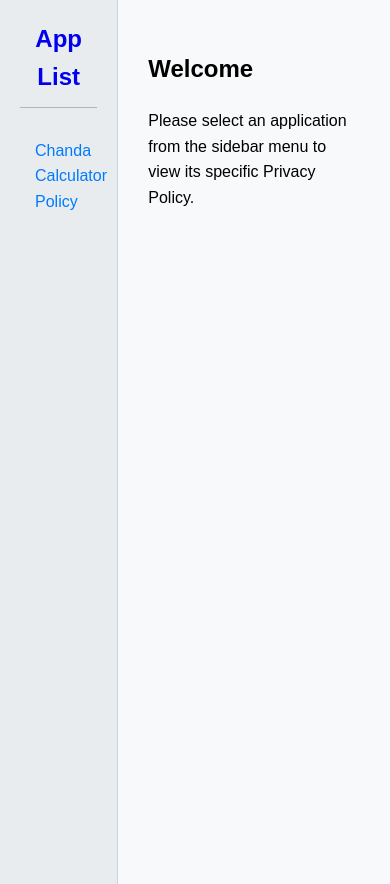
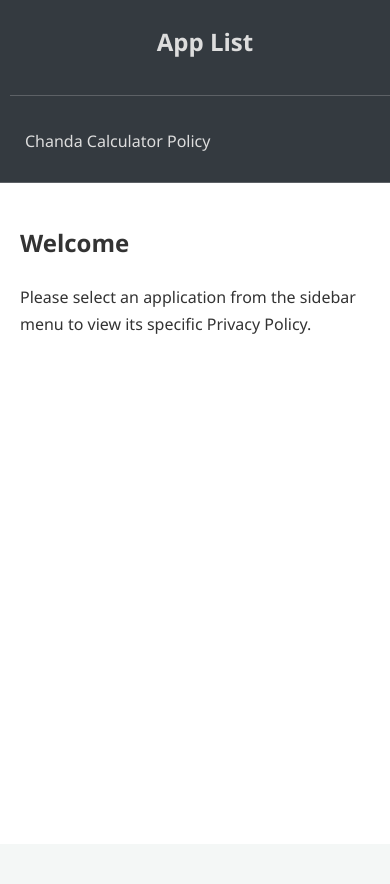
Before and after one commit to danyalahmed/danyalahmed.github.io, a plain HTML site: page index.html in a window 390 px wide. After the commit the page ends 844 px from the top, so only its background shows below. Drawn offline with Linux system fonts and the light colour scheme.

Commit message:
Refactor sidebar and content styles for improved layout and readability

```diff
--- a/style.css
+++ b/style.css
@@ -1,31 +1,36 @@
 /* Basic Reset & Body Style */
 body {
- font-family: Arial, sans-serif;
+  font-family: 'Segoe UI', Tahoma, Geneva, Verdana, sans-serif;
   margin: 0;
- line-height: 1.6;
- display: flex; /* Use flexbox for layout */
- min-height: 100vh; /* Ensure layout takes full viewport height */
- background-color: #f8f9fa; /* Light background for the page */
+  line-height: 1.7;
+  display: flex;
+  min-height: 100vh;
+  background-color: #f4f7f6; /* Softer background */
+  color: #333; /* Darker text for better readability */
 }
 
 /* Sidebar Styles */
 .sidebar {
- width: 220px; /* Width of the sidebar */
- background-color: #e9ecef; /* Sidebar background color */
+  min-width: 250px; /* Minimum width for the sidebar */
+  max-width: 300px;
+  background-color: #343a40; /* Dark background for sidebar */
+  color: #fff; /* White text for sidebar */
   padding: 20px;
- border-right: 1px solid #ced4da; /* Separator line */
- height: 100vh; /* Full height */
- position: sticky; /* Keep sidebar visible on scroll */
+  border-right: 1px solid rgba(255, 255, 255, 0.1);
+  height: 100vh;
+  position: sticky;
   top: 0;
- overflow-y: auto; /* Add scrollbar if content overflows */
+  overflow-y: auto;
+  box-shadow: 0 0 20px rgba(0, 0, 0, 0.2); /* Add shadow for depth */
 }
 
 .sidebar h2 {
   margin-top: 0;
- color: #495057;
+  color: #fff;
   text-align: center;
- border-bottom: 1px solid #adb5bd;
- padding-bottom: 10px;
+  border-bottom: 1px solid rgba(255, 255, 255, 0.2);
+  padding-bottom: 15px;
+  margin-bottom: 20px;
 }
 
 .sidebar ul {
@@ -34,78 +39,107 @@ body {
   margin: 0;
 }
 
-.sidebar ul li a {
+.sidebar ul li a, .sidebar a {
   display: block;
- padding: 10px 15px;
+  padding: 12px 15px;
   text-decoration: none;
- color: #007bff; /* Link color */
- border-radius: 4px;
+  color: #ddd; /* Light gray for links */
+  border-radius: 5px;
   margin-bottom: 5px;
- transition: background-color 0.2s ease;
+  transition: background-color 0.3s ease, color 0.3s ease;
 }
 
-.sidebar ul li a:hover {
- background-color: #dee2e6; /* Hover background */
- color: #0056b3; /* Darker link color on hover */
+.sidebar ul li a:hover, .sidebar a:hover {
+  background-color: rgba(255, 255, 255, 0.1);
+  color: #fff;
 }
 
-.sidebar ul li a.active-link {
- background-color: #007bff; /* Active link background */
- color: #fff; /* Active link text color */
+.sidebar ul li a.active-link, .sidebar a.active-link {
+  background-color: #007bff;
+  color: #fff;
   font-weight: bold;
 }
 
 /* Content Area Styles */
 .content {
- flex-grow: 1; /* Takes remaining width */
+  flex-grow: 1;
   padding: 30px;
- overflow-y: auto; /* Allow content scrolling */
+  overflow-y: auto;
+  background-color: #fff; /* White background for content */
+  box-shadow: -5px 0 15px rgba(0, 0, 0, 0.05); /* Add subtle shadow */
 }
 
 .content h1 {
- color: #343a40;
- border-bottom: 2px solid #dee2e6;
+  color: #333;
+  border-bottom: 2px solid #007bff;
   padding-bottom: 10px;
   margin-top: 0;
+  margin-bottom: 20px;
 }
 
 /* Individual Policy Styles */
 .policy-content {
- display: none; /* Hide all policies by default */
- background-color: #ffffff; /* White background for policy text */
- border: 1px solid #dee2e6; /* Subtle border */
- padding: 20px;
+  display: none;
+  background-color: #f9f9f9;
+  border: 1px solid #eee;
+  padding: 25px;
   margin-top: 20px;
- border-radius: 5px;
- box-shadow: 0 2px 4px rgba(0,0,0,0.05); /* Subtle shadow */
+  border-radius: 8px;
+  box-shadow: 0 4px 8px rgba(0, 0, 0, 0.05);
 }
 
 .policy-content.active {
- display: block; /* Show the active policy */
+  display: block;
 }
 
 .policy-content h2 {
- color: #495057;
+  color: #444;
   margin-top: 0;
+  margin-bottom: 15px;
 }
 
 .policy-content h3 {
- color: #6c757d;
+  color: #555;
   margin-top: 1.5em;
- margin-bottom: 0.5em;
+  margin-bottom: 0.75em;
 }
 
 .policy-content p,
 .policy-content ul,
 .policy-content ol {
- margin-bottom: 1em;
+  margin-bottom: 1.2em;
+  color: #666;
 }
 
 .policy-content strong {
- color: #343a40;
+  color: #333;
 }
 
 /* Initial message style */
 #default-message {
   /* Inherits .policy-content styles but we ensure it's active initially */
 }
+
+/* Responsive Design */
+@media (max-width: 768px) {
+  body {
+    flex-direction: column; /* Stack sidebar and content vertically */
+  }
+
+  .sidebar {
+    width: 100%;
+    min-width: auto;
+    max-width: none;
+    height: auto;
+    position: static;
+    border-right: none;
+    border-bottom: 1px solid rgba(255, 255, 255, 0.2);
+    box-shadow: none;
+    padding: 10px;
+  }
+
+  .content {
+    padding: 20px;
+    box-shadow: none;
+  }
+}
```
Lines whose indentation alone changed are shown as unchanged.
